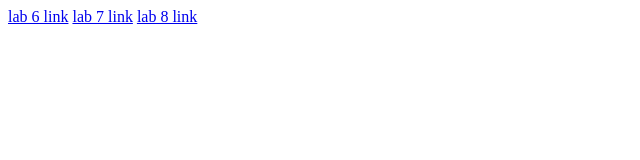
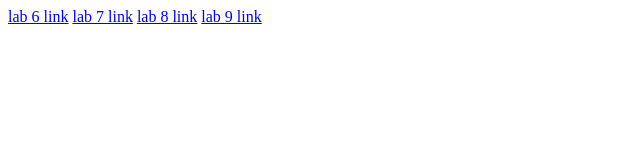
Before and after one commit to Atarazona11/377Labs, a plain HTML site: page index.html in a window 1280 px wide. Shown: the full height of the page, 0-640 px from the left. Drawn offline with Linux system fonts and the light colour scheme.

Commit message:
Labs updated

```diff
--- a/index.html
+++ b/index.html
@@ -1,3 +1,4 @@
 <a href="/377Labs/lab_6" >lab 6 link</a>
 <a href="/377Labs/lab_7" >lab 7 link</a>
 <a href="/377Labs/lab_8" >lab 8 link</a>
+<a href="/377Labs/lab_9" >lab 9 link</a>
```
